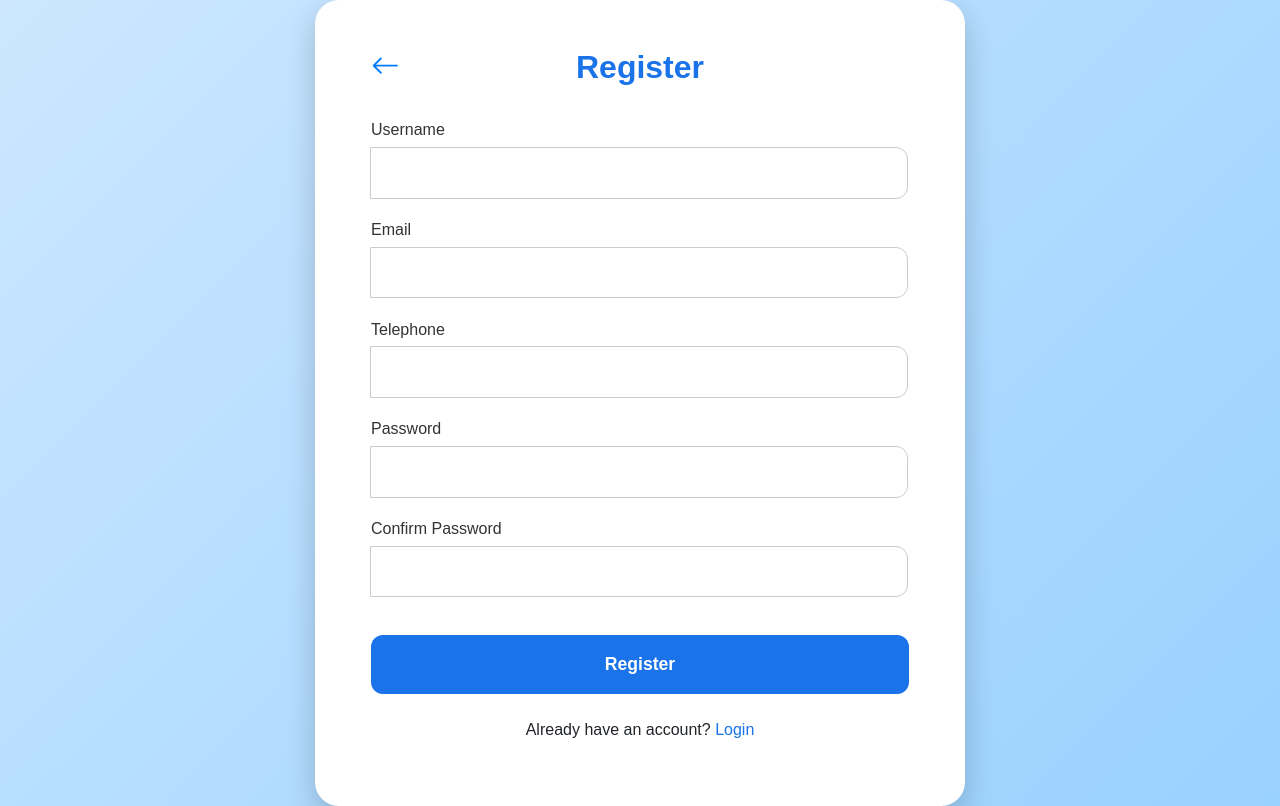
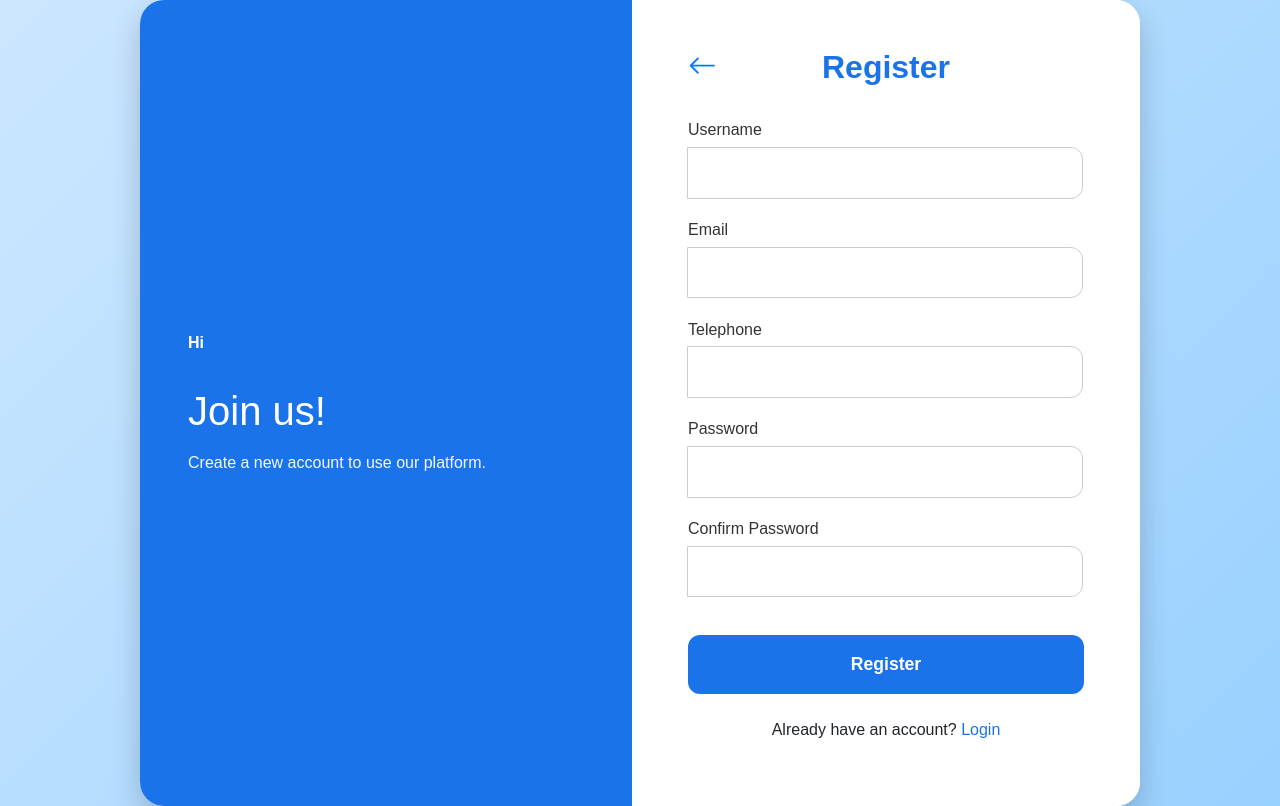
Before and after one commit to NNSSPPP/codeReviewFE, an Angular app in the folder codereviewFE/: page /register in a window 1280 px wide. Built offline with nearby package versions, Linux system fonts and the light colour scheme.

Commit message:
All update login register

```diff
--- a/codereviewFE/src/app/login/login.component.css
+++ b/codereviewFE/src/app/login/login.component.css
@@ -113,4 +113,49 @@
     .login-header h2 {
       font-size: 1.8rem;
     }
+
   }
+  /* NEW: แบ่งสองฝั่ง */
+.login-wrapper{
+  display:flex;
+  background:#fff;
+  border-radius:24px;
+  box-shadow:0 12px 30px rgba(0,0,0,.2);
+  overflow:hidden;
+  max-width:1000px; /* กำหนดความกว้างรวม */
+  width:100%;
+}
+
+/* NEW: ฝั่งซ้าย Welcome */
+.welcome-section{
+  flex:1;
+  background:#1a73e8;
+  color:#fff;
+  display:flex;
+  flex-direction:column;
+  justify-content:center;
+  align-items:flex-start;
+  padding:3rem;
+}
+.welcome-section .logo{font-weight:700;margin-bottom:2rem;}
+.welcome-section h1{font-size:2.5rem;line-height:1.2;margin:0 0 1rem;}
+.welcome-section p{opacity:.95;margin:0;}
+
+/* OVERRIDE: ทำให้ .login-box ยอมวางคู่กับฝั่งซ้าย */
+.login-wrapper .login-box{
+  flex:1;
+  padding:3rem 3.5rem;
+  max-width:none;   /* ยกเลิก 650px เดิมเมื่ออยู่ใน wrapper */
+  width:auto;       /* แชร์พื้นที่กับซ้าย */
+  margin:0;         /* เอา margin:auto ออก */
+  min-height:auto;
+  border-radius:0;  /* มุมโค้งใช้จาก wrapper แล้ว */
+  box-shadow:none;  /* เงาใช้จาก wrapper แล้ว */
+}
+
+/* Responsive */
+@media (max-width:768px){
+  .login-wrapper{flex-direction:column;}
+  .welcome-section{align-items:center;text-align:center;padding:2rem;}
+  .login-wrapper .login-box{padding:2rem;}
+}
--- a/codereviewFE/src/app/register/register.component.css
+++ b/codereviewFE/src/app/register/register.component.css
@@ -125,3 +125,238 @@
       font-size: 1.8rem;
     }
   }
+  .login-wrapper{
+  display:flex;
+  background:#fff;
+  border-radius:24px;
+  box-shadow:0 12px 30px rgba(0,0,0,.2);
+  overflow:hidden;
+  max-width:1000px; /* กำหนดความกว้างรวม */
+  width:100%;
+}
+
+/* NEW: ฝั่งซ้าย Welcome */
+.welcome-section{
+  flex:1;
+  background:#1a73e8;
+  color:#fff;
+  display:flex;
+  flex-direction:column;
+  justify-content:center;
+  align-items:flex-start;
+  padding:3rem;
+}
+.welcome-section .logo{font-weight:700;margin-bottom:2rem;}
+.welcome-section h1{font-size:2.5rem;line-height:1.2;margin:0 0 1rem;}
+.welcome-section p{opacity:.95;margin:0;}
+
+/* OVERRIDE: ทำให้ .login-box ยอมวางคู่กับฝั่งซ้าย */
+.login-wrapper .login-box{
+  flex:1;
+  padding:3rem 3.5rem;
+  max-width:none;   /* ยกเลิก 650px เดิมเมื่ออยู่ใน wrapper */
+  width:auto;       /* แชร์พื้นที่กับซ้าย */
+  margin:0;         /* เอา margin:auto ออก */
+  min-height:auto;
+  border-radius:0;  /* มุมโค้งใช้จาก wrapper แล้ว */
+  box-shadow:none;  /* เงาใช้จาก wrapper แล้ว */
+}
+
+/* Responsive */
+@media (max-width:768px){
+  .login-wrapper{flex-direction:column;}
+  .welcome-section{align-items:center;text-align:center;padding:2rem;}
+  .login-wrapper .login-box{padding:2rem;}
+}
+/* container ทั้งหน้า (ของเดิม) */
+/* container ทั้งหน้า (ของเดิม) */
+.register-container {
+  display: flex;
+  justify-content: center;
+  align-items: center;
+  min-height: 100vh;
+  background: linear-gradient(135deg, #cce7ff, #99d1ff);
+  font-family: Arial, sans-serif;
+}
+
+/* กล่องฟอร์ม (ของเดิมก่อน wrap) */
+.register-box {
+  position: relative;
+  padding: 3rem 3.5rem;
+  max-width: 650px;
+  min-height: 480px;
+  width: 100%;
+  margin: auto;
+  background-color: #fff;
+  border-radius: 24px;
+  box-shadow: 0 12px 30px rgba(0, 0, 0, 0.2);
+}
+
+/* ---------------- NEW: ทำให้เป็น 2 คอลัมน์ ---------------- */
+.register-wrapper {
+  display: flex;
+  background: #fff;
+  border-radius: 24px;
+  box-shadow: 0 12px 30px rgba(0, 0, 0, 0.2);
+  overflow: hidden;
+  max-width: 1000px;
+  width: 100%;
+}
+
+/* ฝั่งซ้าย Welcome (ใช้ร่วมกับหน้า login ได้) */
+.welcome-section {
+  flex: 1;
+  background: #1a73e8;
+  color: #fff;
+  display: flex;
+  flex-direction: column;
+  justify-content: center;
+  align-items: flex-start;
+  padding: 3rem;
+}
+
+.welcome-section .logo {
+  font-weight: 700;
+  margin-bottom: 2rem;
+}
+
+.welcome-section h1 {
+  font-size: 2.5rem;
+  line-height: 1.2;
+  margin: 0 0 1rem;
+}
+
+.welcome-section p {
+  opacity: 0.95;
+  margin: 0;
+}
+
+/* OVERRIDE: เมื่ออยู่ใน wrapper ให้ register-box ยอมวางขวา */
+.register-wrapper .register-box {
+  flex: 1;
+  padding: 3rem 3.5rem;
+  max-width: none;   /* ยกเลิก 650px เดิมเฉพาะใน wrapper */
+  width: auto;       /* แชร์พื้นที่กับซ้าย */
+  margin: 0;         /* เอา margin:auto ออกไม่ให้ดันไปกลาง */
+  min-height: auto;
+  border-radius: 0;  /* ใช้มุมโค้งจาก wrapper แล้ว */
+  box-shadow: none;  /* ใช้เงาจาก wrapper แล้ว */
+}
+
+/* header / inputs / ปุ่ม / ลิงก์ (ของเดิม) */
+.register-header {
+  text-align: center;
+  position: relative;
+  margin-bottom: 2rem;
+}
+
+.register-header h2 {
+  margin: 0;
+  font-size: 2rem;
+  font-weight: bold;
+  color: #1a73e8;
+}
+
+.back-btn {
+  position: absolute;
+  left: 0;
+  top: 50%;
+  transform: translateY(-50%);
+  font-size: 1.8rem;
+  color: #007bff;
+  text-decoration: none;
+}
+
+.back-btn:hover {
+  color: #0056b3;
+}
+
+.input-group {
+  margin-bottom: 1.2rem;
+  text-align: left;
+}
+
+.input-group label {
+  display: block;
+  margin-bottom: 0.3rem;
+  color: #333;
+  font-size: 1rem;
+}
+
+.input-group input {
+  width: 100%;
+  padding: 0.8rem;
+  border-radius: 12px;
+  border: 1px solid #ccc;
+  font-size: 1rem;
+}
+
+.input-group input:focus {
+  border-color: #1a73e8;
+  outline: none;
+}
+
+.error-message {
+  color: red;
+  font-size: 0.8rem;
+}
+
+button {
+  width: 100%;
+  padding: 1rem;
+  background-color: #1a73e8;
+  color: #fff;
+  border: none;
+  border-radius: 12px;
+  cursor: pointer;
+  font-size: 1.1rem;
+  margin-top: 1.2rem;
+  font-weight: bold;
+  transition: background-color 0.3s ease;
+}
+
+button:hover {
+  background-color: #1665c1;
+}
+
+.extra-links {
+  margin-top: 1.5rem;
+  text-align: center;
+}
+
+.extra-links a {
+  color: #1a73e8;
+  text-decoration: none;
+}
+
+.extra-links a:hover {
+  text-decoration: underline;
+}
+
+/* Responsive */
+@media (max-width: 768px) {
+  .register-wrapper {
+    flex-direction: column;
+  }
+
+  .welcome-section {
+    align-items: center;
+    text-align: center;
+    padding: 2rem;
+  }
+
+  .register-wrapper .register-box {
+    padding: 2rem;
+  }
+
+  /* ถ้าใช้ register-box เดี่ยว ๆ ที่อื่นยังคง responsive เดิม */
+  .register-box {
+    padding: 2rem 2.5rem;
+    max-width: 90%;
+    min-height: auto;
+  }
+
+  .register-header h2 {
+    font-size: 1.8rem;
+  }
+}
--- a/codereviewFE/src/app/register/register.component.html
+++ b/codereviewFE/src/app/register/register.component.html
@@ -1,78 +1,146 @@
 <div class="register-container">
+  <div class="register-wrapper">
+    <!-- NEW: ครอบสองฝั่ง -->
+
+    <!-- LEFT: Welcome -->
+    <div class="welcome-section">
+      <div class="logo">Hi</div>
+      <h1>Join us!</h1>
+      <p>Create a new account to use our platform.</p>
+    </div>
+
+    <!-- RIGHT: Register (ของเดิม) -->
     <div class="register-box">
-
       <div class="register-header">
-         <a routerLink="/" class="back-btn">
-            <i class="bi bi-arrow-left"></i>
+        <a routerLink="/" class="back-btn">
+          <i class="bi bi-arrow-left"></i>
         </a>
         <h2>Register</h2>
-
       </div>
 
       <form (ngSubmit)="onSubmit()" #form="ngForm" novalidate>
-
         <!-- Username -->
         <div class="input-group">
           <label for="username">Username</label>
-          <input type="text" name="username" [(ngModel)]="username" required minlength="8" #usernameRef="ngModel" />
+          <input
+            type="text"
+            name="username"
+            [(ngModel)]="username"
+            required
+            minlength="8"
+            #usernameRef="ngModel"
+          />
           <div *ngIf="usernameRef.touched || usernameRef.dirty">
-            <small *ngIf="usernameRef.errors?.['required']" class="error-message">Username is required</small>
-            <small *ngIf="usernameRef.errors?.['minlength']" class="error-message">Username must be at least 8
-              characters</small>
-            <small *ngIf="checkUsername()" class="error-message">Username already exists</small>
+            <small
+              *ngIf="usernameRef.errors?.['required']"
+              class="error-message"
+              >Username is required</small>
+            <small
+              *ngIf="usernameRef.errors?.['minlength']"
+              class="error-message"
+              >Username must be at least 8 characters</small>
+            <small *ngIf="checkUsername()" class="error-message"
+              >Username already exists</small>
           </div>
         </div>
 
         <!-- Email -->
         <div class="input-group">
           <label for="email">Email</label>
-          <input type="email" name="email" [(ngModel)]="email" required email #emailRef="ngModel" />
+          <input
+            type="email"
+            name="email"
+            [(ngModel)]="email"
+            required
+            email
+            #emailRef="ngModel"
+          />
           <div *ngIf="emailRef.touched || emailRef.dirty">
-            <small *ngIf="emailRef.errors?.['required']" class="error-message">Email is required</small>
-            <small *ngIf="emailRef.errors?.['email']" class="error-message">Enter a valid email</small>
+            <small *ngIf="emailRef.errors?.['required']" class="error-message"
+              >Email is required</small
+            >
+            <small *ngIf="emailRef.errors?.['email']" class="error-message"
+              >Enter a valid email</small
+            >
           </div>
         </div>
 
         <!-- Telephone -->
         <div class="input-group">
           <label for="telephone">Telephone</label>
-          <input type="tel" name="telephone" [(ngModel)]="telephone" required pattern="^\d{10}$" maxlength="10"
-            #telRef="ngModel" />
+          <input
+            type="tel"
+            name="telephone"
+            [(ngModel)]="telephone"
+            required
+            pattern="^\d{10}$"
+            maxlength="10"
+            #telRef="ngModel"
+          />
           <div *ngIf="telRef.touched || telRef.dirty">
-            <small *ngIf="telRef.errors?.['required']" class="error-message">Telephone is required</small>
-            <small *ngIf="telRef.errors?.['pattern']" class="error-message">Telephone must be 10 digits</small>
+            <small *ngIf="telRef.errors?.['required']" class="error-message"
+              >Telephone is required</small>
+            <small *ngIf="telRef.errors?.['pattern']" class="error-message"
+              >Telephone must be 10 digits</small>
           </div>
         </div>
 
         <!-- Password -->
         <div class="input-group">
           <label for="password">Password</label>
-          <input type="password" name="password" [(ngModel)]="password" required #pwdRef="ngModel" />
+          <input
+            type="password"
+            name="password"
+            [(ngModel)]="password"
+            required
+            #pwdRef="ngModel"
+          />
           <div *ngIf="pwdRef.touched || pwdRef.dirty">
-            <small *ngIf="pwdRef.errors?.['required']" class="error-message">Password is required</small>
-            <small *ngIf="passwordError" class="error-message">{{ passwordError }}</small>
+            <small *ngIf="pwdRef.errors?.['required']" class="error-message"
+              >Password is required</small
+            >
+            <small *ngIf="passwordError" class="error-message">{{
+              passwordError
+            }}</small>
           </div>
         </div>
 
         <!-- Confirm Password -->
         <div class="input-group">
           <label for="confirmPassword">Confirm Password</label>
-          <input type="password" name="confirmPassword" [(ngModel)]="confirmPassword" required #confirmRef="ngModel" />
+          <input
+            type="password"
+            name="confirmPassword"
+            [(ngModel)]="confirmPassword"
+            required
+            #confirmRef="ngModel"
+          />
           <div *ngIf="confirmRef.touched || confirmRef.dirty">
-            <small *ngIf="confirmRef.errors?.['required']" class="error-message">Confirm password is required</small>
-            <small *ngIf="passwordsMismatch" class="error-message">Passwords do not match</small>
+            <small *ngIf="confirmRef.errors?.['required']" class="error-message"
+              >Confirm password is required</small>
+            <small *ngIf="passwordsMismatch" class="error-message"
+              >Passwords do not match</small>
           </div>
         </div>
 
-        <button type="submit"
-          [disabled]="form.invalid || checkUsername() || passwordError || passwordsMismatch">Register</button>
+        <button
+          type="submit"
+          [disabled]="
+            form.invalid ||
+            checkUsername() ||
+            passwordError ||
+            passwordsMismatch
+          ">
+          Register
+        </button>
       </form>
+
       <div class="extra-links">
         <p>
           Already have an account?
           <a [routerLink]="['/login']">Login</a>
         </p>
       </div>
-
     </div>
   </div>
+</div>
```
Also changed, not shown: codereviewFE/src/app/login/login.component.html (+11 -1 lines).
